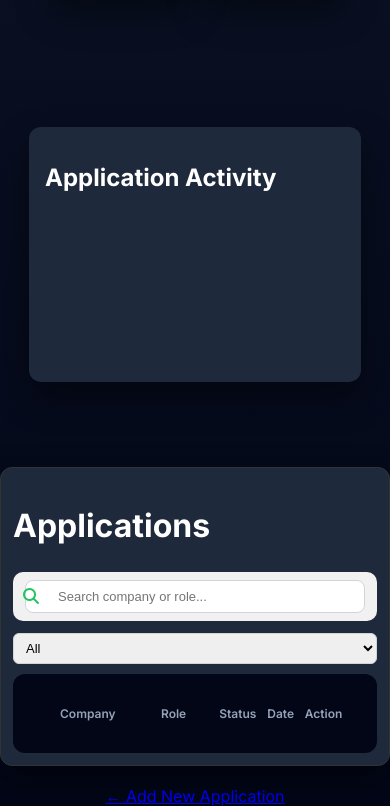
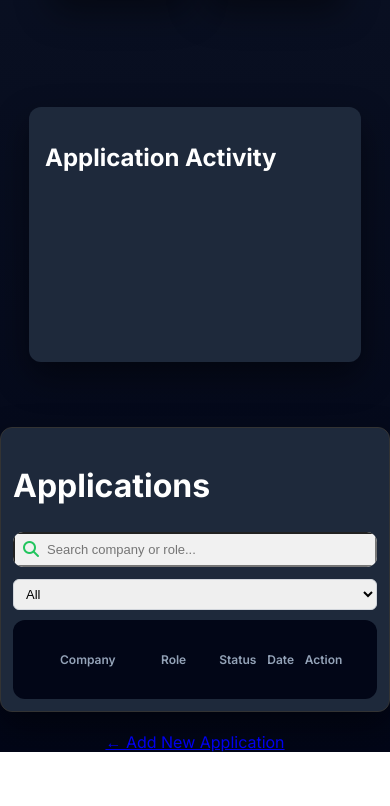
Before and after one commit to varforge/Job-application-Tracker, a plain HTML site: page careertrack-frontend/dashboard.html in a window 390 px wide. Shown: the part 637-1443 px from the top of the page. After the commit the page ends 1389 px from the top, so only its background shows below. Drawn offline with nearby package versions, Linux system fonts and the light colour scheme; no server answers.

Commit message:
modifying search icon

```diff
--- a/careertrack-frontend/style.css
+++ b/careertrack-frontend/style.css
@@ -3,7 +3,7 @@
 }
 
 html, body {
-  overflow-x: hidden;
+  overflow-x: auto;
 }
 button, .card {
   transition: all 0.2s ease-in-out;
@@ -503,6 +503,8 @@ button:hover {
     margin:40px auto;
     max-width:900px;
     box-shadow:0 15px 35px rgba(0, 0, 0, 0.45);
+    overflow:hidden;
+
 }
 
 
@@ -611,16 +613,17 @@ tbody tr:hover {
   align-items: center;
   background: #f1f1f1;
   border-radius: 10px;
-  padding: 8px 12px;
+  padding: 0;
   flex: 1;
+  overflow:hidden;
 }
 .table-search input{
   width:100%;
   padding: 8px 10px 8px 32px;
   font-size: 13px;
-  border-radius:8px;
-  border:1px solid #d1d5db;
+  border-radius:0;
   outline:none;
+  background: transparent;
 
 }
 
@@ -631,6 +634,7 @@ tbody tr:hover {
   transform:translateY(-50%);
   color:#6b7280;
   align-items: center;
+  width:auto;
 }
 .table-search input:focus{
   border-color:#2563eb;
@@ -1058,4 +1062,7 @@ background: #334155;   /* dark highlight */
   .card {
     padding: 12px;
   }
+  .chart-card {
+    margin: 20px auto;
+  }
 }
```
